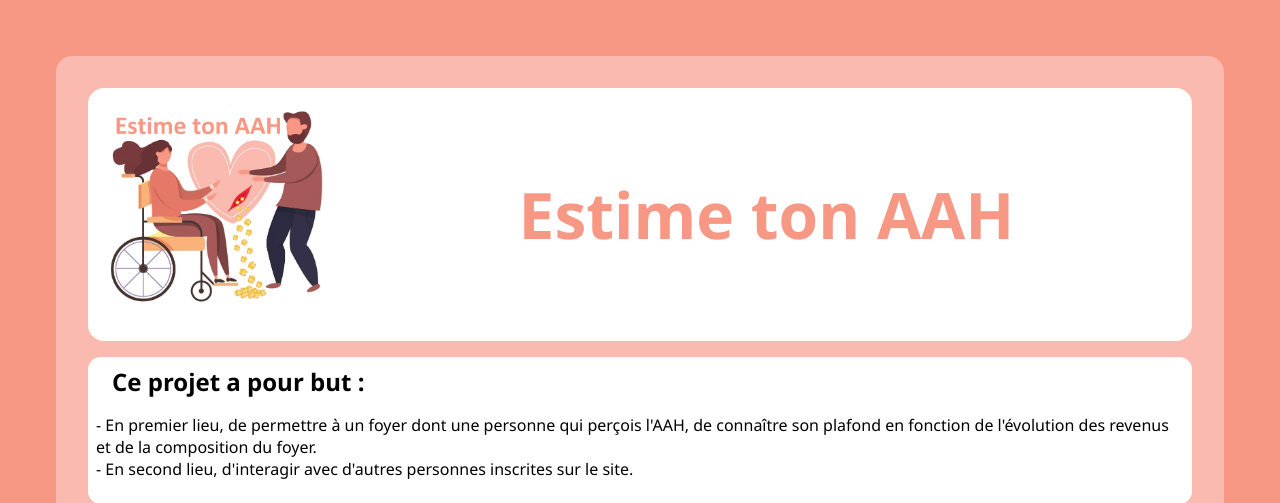
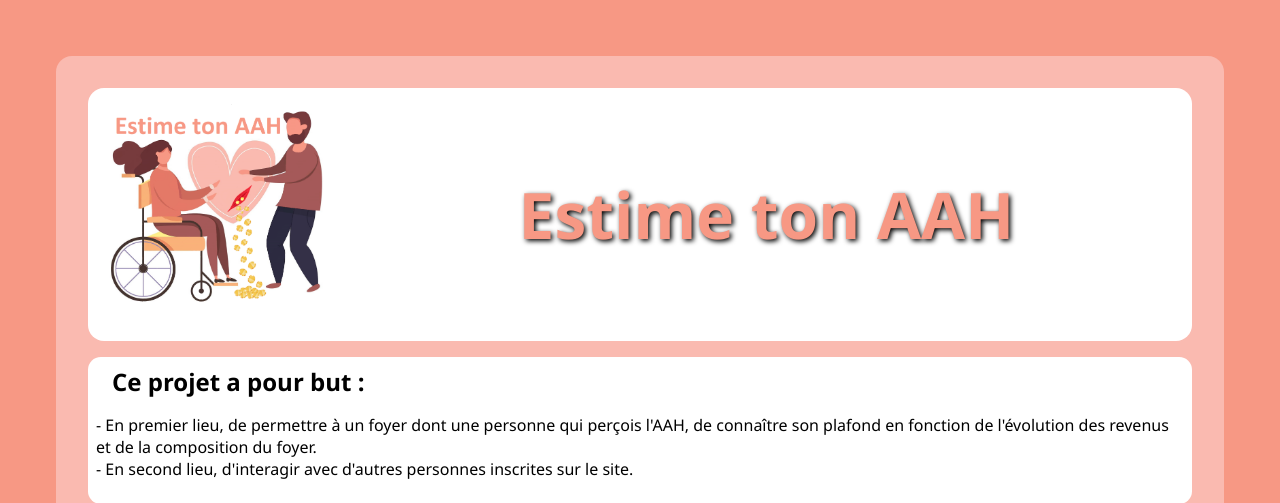
Before and after one commit to Cide74/calcul_ta_aah-back_index_html_page, a PHP site: page /index.php in a window 1280 px wide. Shown: the top 503 px of the page. Run offline with PHP 8.4, Linux system fonts and the light colour scheme.

Commit message:
update css title

```diff
--- a/public/css/style.css
+++ b/public/css/style.css
@@ -34,6 +34,7 @@ body {
   text-align: center;
   margin: auto;
   width: 100%;
+  text-shadow: rgb(0, 0, 0) 2px 2px 5px;
 }
 
 .paragraphe {
```
